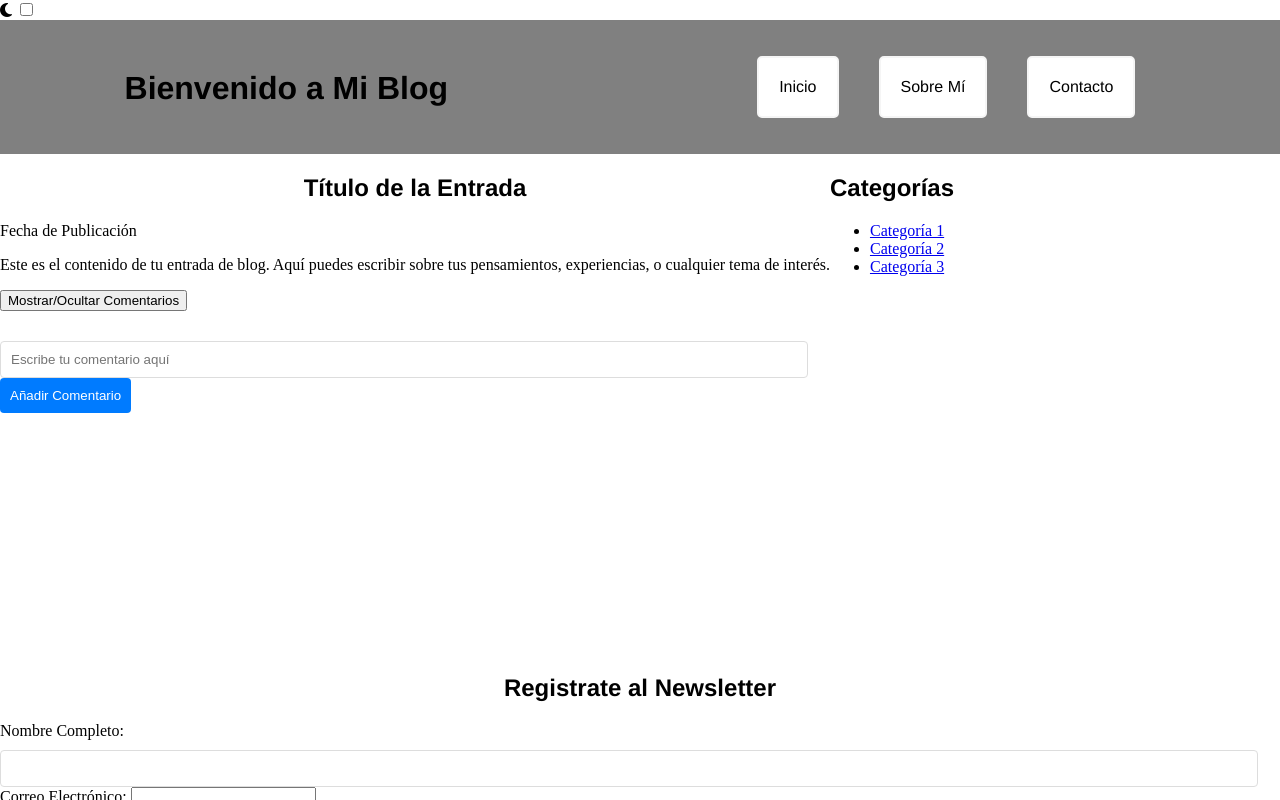
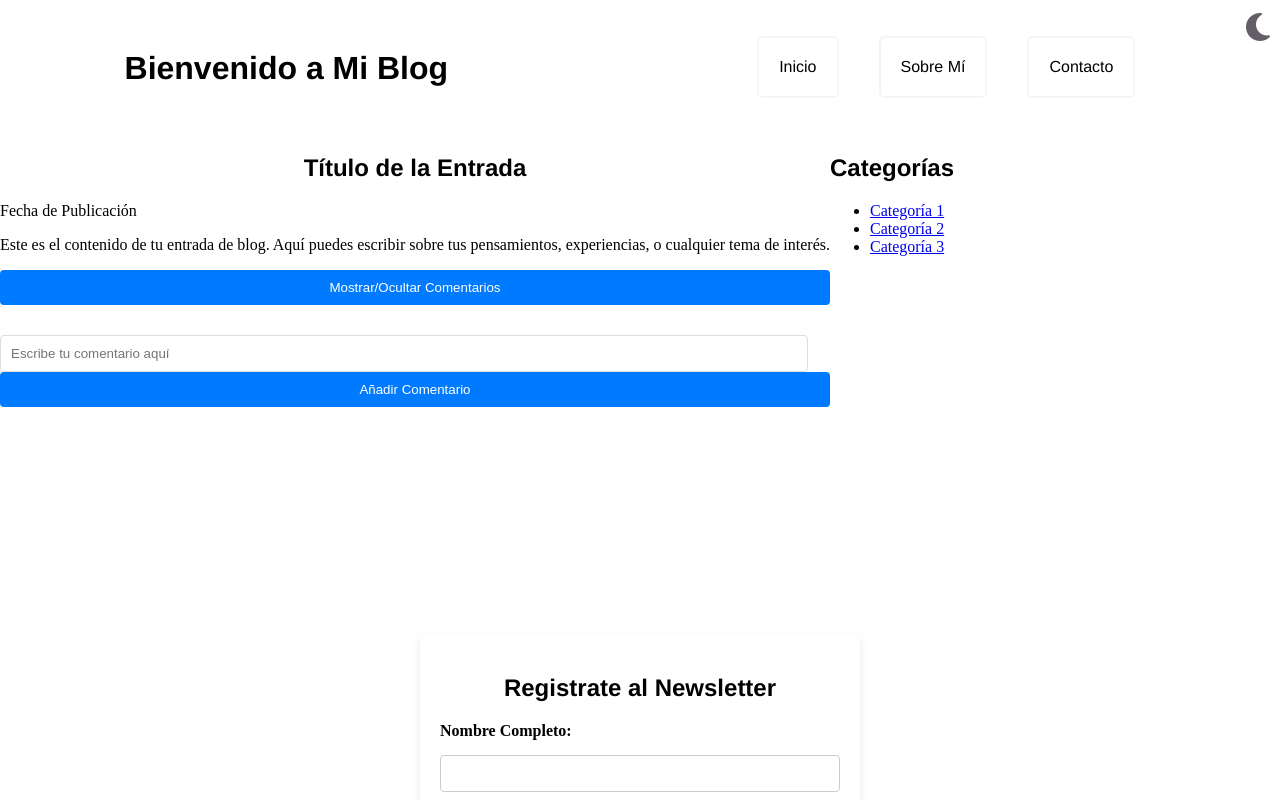
Before and after one commit to Huan-xe/Laboratorio_4, a plain HTML site: page index.html in a window 1280 px wide. Both pictures are taken after a click on the button "Mostrar/Ocultar Comentarios". Shown: the top 800 px of the page. Drawn offline with Linux system fonts and the light colour scheme.

Commit message:
Arreglar barra de navegación según issue

```diff
--- a/CSS/style.css
+++ b/CSS/style.css
@@ -1,16 +1,36 @@
 body{
-    margin: 0;
-    padding: 0;
+    display: flex;
+    flex-direction: column;
+    margin: auto;
+    padding: auto;
+    transition: all 1.5s ease;
 }
 
+
+
+
+#toggle{
+    display: none;
+}
+#label_toggle{
+    position: absolute;
+    top:10px;
+    right: 10px;
+    font-size: 2em;
+    color: rgb(99, 94, 103);
+    cursor: pointer;
+}
+.dark{
+    background-color: #333;
+    color: white;
+    transition: all 1.5s ease;
+}
 
 header {
     display: flex;
     justify-content: space-around;
-    background-color: gray;
+
 }
-
-
 /* NAVEGADOR */
 nav ul{
     display: flex;
@@ -52,6 +72,7 @@ nav a{
     display: flex;
     width: auto;
     height: 500px;
+
 }
 
 
@@ -96,7 +117,60 @@ input[type="text"] {
     background-color: #0056b3;
 }
 
+/* FORMULARIO */
 
+.formulario{
+    display: flex;
+    justify-content: center;
+}
+.contact-form {
+
+    background-color: #fff;
+    padding: 20px;
+    border-radius: 8px;
+    box-shadow: 0 4px 8px rgba(0, 0, 0, 0.1);
+    width: 100%;
+    max-width: 400px;
+
+  }
+
+  .contact-form h2 {
+    text-align: center;
+    margin-bottom: 20px;
+  }
+
+  .contact-form__item {
+    margin-bottom: 15px;
+  }
+
+  .contact-form__item label {
+    display: block;
+    margin-bottom: 5px;
+    font-weight: bold;
+  }
+
+  .contact-form__item input,
+  .contact-form__item textarea {
+    width: 100%;
+    padding: 10px;
+    border: 1px solid #ccc;
+    border-radius: 4px;
+    box-sizing: border-box;
+  }
+
+  button {
+    background-color: #007bff;
+    color: white;
+    padding: 10px 20px;
+    border: none;
+    border-radius: 4px;
+    cursor: pointer;
+    width: 100%;
+  }
+
+  button:hover {
+    background-color: #0056b3
+  }
 footer{
     display: flex;
     flex-direction: column;
--- a/JS/main.js
+++ b/JS/main.js
@@ -1,3 +1,4 @@
+
 document.addEventListener('DOMContentLoaded', function() {
   const commentToggles = document.querySelectorAll('.comment-toggle');
   const addCommentButtons = document.querySelectorAll('.add-comment');
```
Lines whose indentation alone changed are shown as unchanged.
